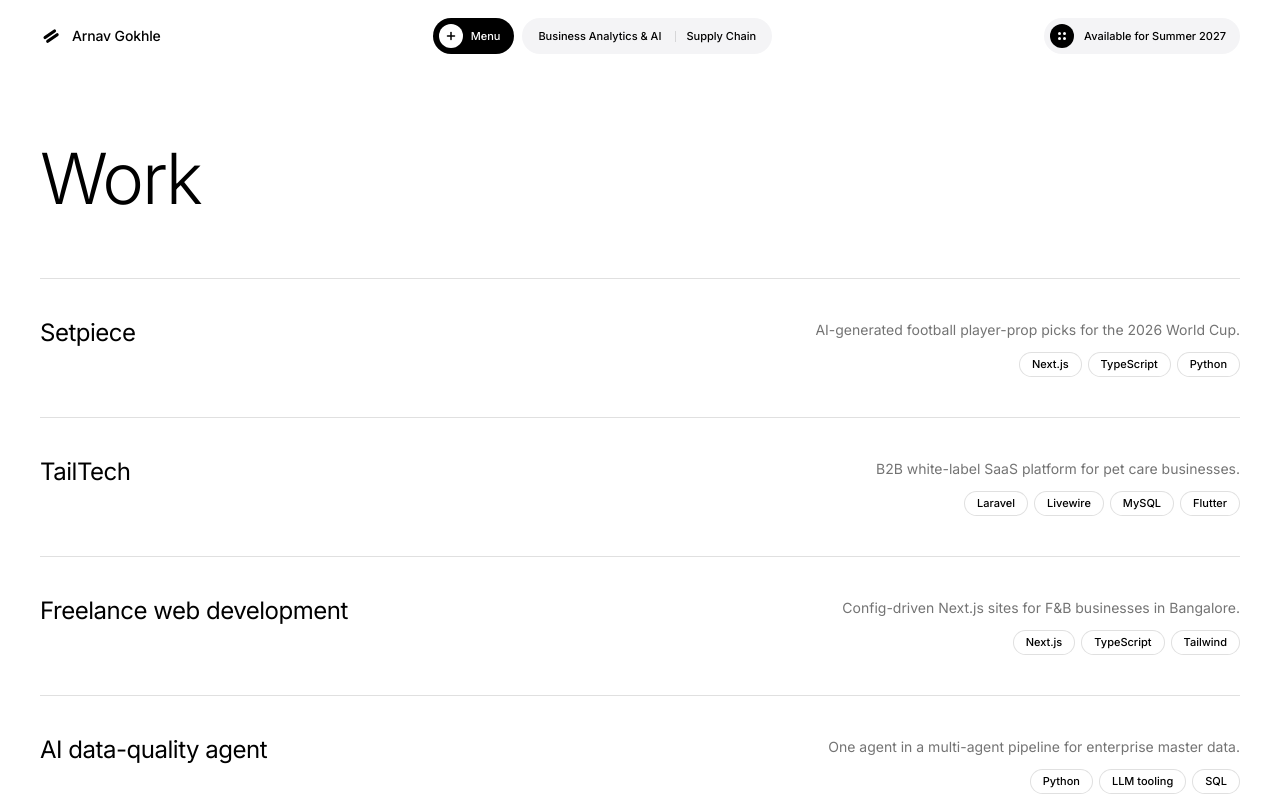
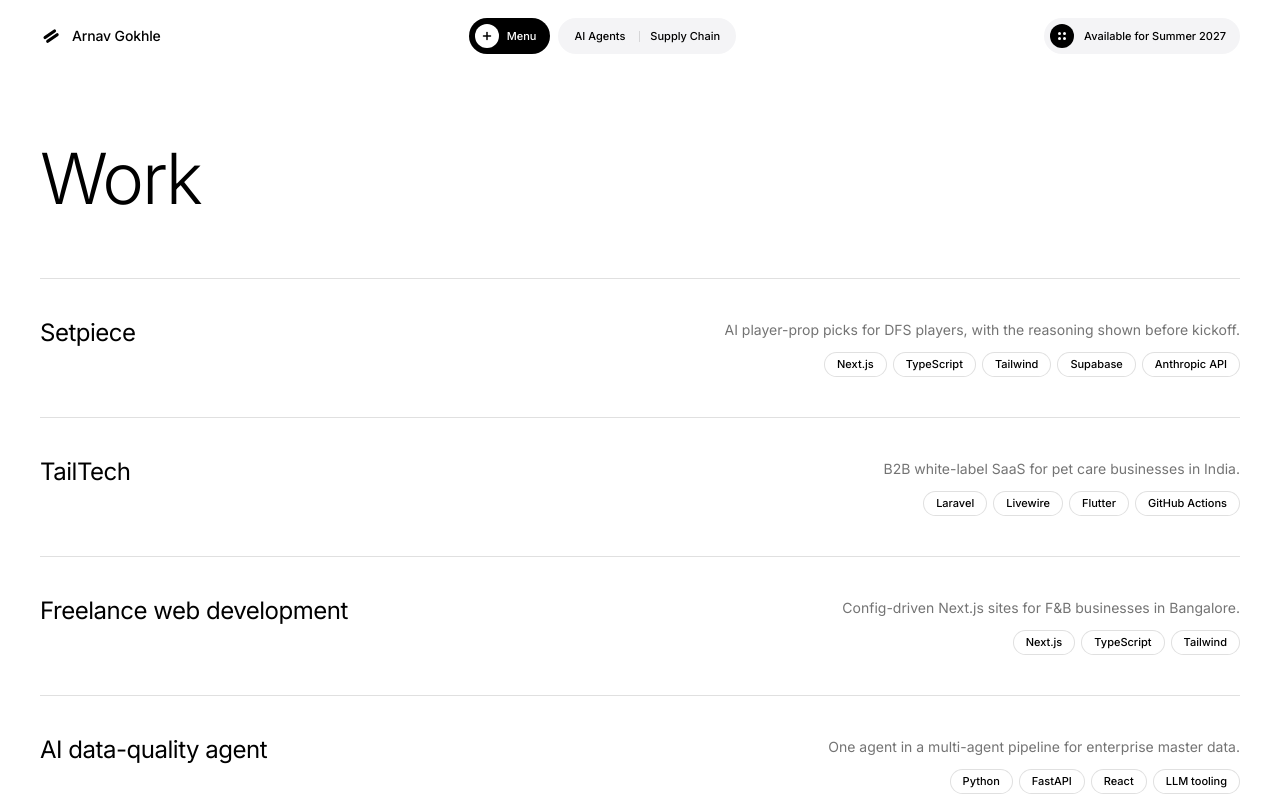
Before and after one commit to arnavgokhle/Portfolio, a React (Vite) app: page /work in a window 1280 px wide. Shown: the top 800 px of the page. Built offline with nearby package versions, Linux system fonts and the light colour scheme.

Commit message:
Fill in real site, about, and project content
Co-Authored-By: Claude Fable 5.1 <noreply@anthropic.com>

```diff
--- a/src/content/projects.js
+++ b/src/content/projects.js
@@ -1,39 +1,41 @@
-// TODO: replace the placeholder prose below with your own writing.
-// The structure and metadata (slug, role, timeframe, stack, links) are what
-// the pages depend on. Adding a project = adding one object to this array.
+// TODO: "client-sites" still has placeholder prose. The other three are written
+// from your notes; edit freely. Adding a project = adding one object here.
+//
+// Note on "data-quality-agent": keep it at the architecture level. No client
+// names, internal project names, specific tables, or rule counts.
 
 export const projects = [
   {
     slug: 'setpiece',
     title: 'Setpiece',
-    tagline: 'AI-generated football player-prop picks for the 2026 World Cup.',
+    tagline: 'AI player-prop picks for DFS players, with the reasoning shown before kickoff.',
     role: 'Founder',
-    timeframe: '2025 – 2026',
-    stack: ['Next.js', 'TypeScript', 'Python'],
+    timeframe: 'Summer 2026',
+    stack: ['Next.js', 'TypeScript', 'Tailwind', 'Supabase', 'Anthropic API'],
     links: {
-      live: 'https://setpiece.example.com',
+      live: 'https://setpiecepicks.com',
       repo: '',
     },
     sections: [
       {
         heading: 'What it does',
         body: [
-          'Setpiece is a consumer product that turns match data into a short daily list of player-prop picks: shots on target, tackles, passes, cards. It is built around the 2026 World Cup, where a compressed schedule and unfamiliar matchups make the usual gut-feel approach unreliable.',
-          'Users open the app, see the picks for the day with a confidence level and a one-line rationale, and can drill into the numbers behind each one. The goal is to make a sound, data-backed pick legible in under ten seconds.',
+          'Setpiece publishes football player-prop picks for daily fantasy players on PrizePicks, Underdog, and Betr. Each pick goes out before kickoff with the reasoning behind it, and every result is tracked publicly with a timestamp, so the record is there for anyone to check.',
+          'DFS picks are usually sold with confidence nobody has earned. Setpiece is built on the opposite premise: show the work, and stay quiet when the data does not support a call. That restraint is the product.',
         ],
       },
       {
-        heading: 'How the picks engine works',
+        heading: 'How Scout works',
         body: [
-          'A Python service ingests fixture, lineup, and per-player event data, then builds rolling per-90 features for each player against the opponent profile. A model layer scores each candidate prop and only surfaces picks where the modelled edge clears a threshold.',
-          'The Next.js front end consumes a versioned JSON contract, so the model can be retrained or swapped without touching the UI. Every pick is stored with the inputs that produced it, which makes post-match review straightforward.',
+          'The picks engine is called Scout. It pulls player data for roughly 4,300 players across seven leagues, plus tournament data from the 2018 and 2022 World Cups, Euro 2024, and Copa America 2024. Data comes from FBref, API-Football, and The Odds API.',
+          'For each fixture Scout builds a player profile against the opponent, compares it to the posted line, and drafts a pick with its reasoning through the Anthropic API. If the modelled edge or the underlying sample is thin, it skips the prop rather than publishing a weak call. Picks, reasoning, and results are stored in Supabase and served by a Next.js front end.',
         ],
       },
       {
         heading: 'What shipping it taught me',
         body: [
-          'Being the only person on the project meant owning the full loop: data pipeline, model, product, and the boring parts like caching and error states. The hardest problems were not modelling problems; they were about deciding what not to show.',
-          'The other lesson was about cadence. A live tournament is an unforgiving deadline, and shipping something narrow and correct every day beat shipping something ambitious once.',
+          'The hard part was not generating picks. It was deciding when not to, and building the product so that restraint is visible instead of looking like a gap in coverage.',
+          'A live tournament is an unforgiving deadline. Publishing something narrow and defensible every match day beat publishing something ambitious once.',
         ],
       },
     ],
@@ -41,10 +43,10 @@ export const projects = [
   {
     slug: 'tailtech',
     title: 'TailTech',
-    tagline: 'B2B white-label SaaS platform for pet care businesses.',
-    role: 'Contributor',
+    tagline: 'B2B white-label SaaS for pet care businesses in India.',
+    role: 'Technical co-founder',
     timeframe: '2025 – present',
-    stack: ['Laravel', 'Livewire', 'MySQL', 'Flutter'],
+    stack: ['Laravel', 'Livewire', 'Flutter', 'GitHub Actions'],
     links: {
       live: '',
       repo: '',
@@ -53,22 +55,22 @@ export const projects = [
       {
         heading: 'The problem',
         body: [
-          'Independent pet groomers and boarding businesses run on WhatsApp, notebooks, and memory. Bookings get double-scheduled, customers forget appointments, and there is no branded surface a business can point its customers to.',
-          'TailTech gives each business its own branded booking experience and back office without requiring them to build or maintain software.',
+          'Small pet care businesses in India were being asked to choose between a spreadsheet and enterprise pricing. Groomers and boarders run on WhatsApp and memory, and there is no branded surface they can point customers to.',
+          'TailTech gives each business its own branded booking app and back office without them building or maintaining software. Revenue is 6% of GMV, split at source. The product is currently pre-revenue with the app in a staging environment.',
         ],
       },
       {
         heading: 'Architecture',
         body: [
-          'The platform is a multi-tenant Laravel application. A partner onboards through a guided wizard, uploads a logo and service photos, and receives a business code that customers use to reach their branded storefront. Tenant data is scoped at the query layer so a single deployment serves every partner.',
-          'Livewire handles the interactive admin surfaces without a separate front-end build, which keeps the operational footprint small for a lean team.',
+          'The platform is a multi-tenant Laravel and Livewire application. An owner completes a six-step self-serve onboarding wizard, and their branded app provisions automatically through GitHub Actions.',
+          'The mobile app started as per-tenant Gradle flavors, one build per business. That did not scale, so it moved to a single Flutter app that brands itself at runtime from the tenant configuration. One build now serves every partner.',
         ],
       },
       {
         heading: 'My contributions',
         body: [
-          'I worked on the partner onboarding flow, including validation for required brand assets, the service-photo upload step, and the copy and UI changes that replaced a per-tenant app build with the shared business-code model.',
-          'I also spent time on the mobile companion app and on consolidating diverging forks of the codebase into one maintainable repository.',
+          'I built the onboarding pipeline end to end: the wizard, its validation, and the automated provisioning behind it. I led the pivot from per-tenant builds to the runtime-branded Flutter app.',
+          'On the app side I built the business-switching UX, role-based access, and a token-based design system so tenant branding is applied consistently instead of overridden screen by screen.',
         ],
       },
     ],
@@ -88,7 +90,7 @@ export const projects = [
       {
         heading: 'The offer',
         body: [
-          'Small cafes and restaurants in Bangalore needed a fast, good-looking site with a menu, hours, location, and a way to reach them. Most had been quoted agency prices for a template. I offered a fixed-scope build with a short turnaround and handled everything from first outreach to final QA.',
+          'A cafe owner needed a website and the quotes he was getting were absurd. Small cafes and restaurants in Bangalore need a fast, good-looking site with a menu, hours, location, and a way to get in touch. I offered a fixed-scope build with a short turnaround and handled everything from first outreach to final QA.',
           'Two to three clients shipped on this model, each with full ownership of their content after launch.',
         ],
       },
@@ -103,7 +105,7 @@ export const projects = [
         heading: 'Results',
         body: [
           'Clients went from no web presence, or an outdated listing, to a mobile-first site they could share directly with customers. Turnaround per site dropped with each iteration of the shared codebase.',
-          'The bigger result was the process: scoping, communicating, and closing work end to end, which is not something a classroom project teaches.',
+          'The bigger result was the process: scoping, communicating, and closing work end to end.',
         ],
       },
     ],
@@ -112,9 +114,9 @@ export const projects = [
     slug: 'data-quality-agent',
     title: 'AI data-quality agent',
     tagline: 'One agent in a multi-agent pipeline for enterprise master data.',
-    role: 'Intern project',
-    timeframe: 'Summer 2026',
-    stack: ['Python', 'LLM tooling', 'SQL'],
+    role: 'Analyst, KPMG Digital Lighthouse',
+    timeframe: '2026', // TODO: confirm dates
+    stack: ['Python', 'FastAPI', 'React', 'LLM tooling'],
     links: {
       live: '',
       repo: '',
@@ -123,20 +125,21 @@ export const projects = [
       {
         heading: 'The problem',
         body: [
-          'Master data in large organisations accumulates inconsistencies over years: duplicate records, conflicting attributes, missing fields, and values that drift away from an agreed standard. Cleaning it manually does not scale, and rule-based checks miss anything the rules did not anticipate.',
+          'Master data in large organisations accumulates inconsistencies over years: duplicates, conflicting attributes, missing fields, and values drifting from an agreed standard. Generic null checks catch almost none of the issues that matter to the business.',
+          'This agent is one stage in a multi-agent pipeline for enterprise master data. Its job is to generate data-quality rules that reflect how the business actually uses the data.',
         ],
       },
       {
         heading: 'Approach',
         body: [
-          'The project was a multi-agent pipeline in which each agent owns one stage of the workflow. The data-quality agent I built sits early in that pipeline. It profiles incoming records, flags likely issues by category, proposes a correction with a confidence score, and hands ambiguous cases to a human reviewer rather than guessing.',
-          'The design kept the language model at the reasoning layer and kept deterministic checks in code. Every proposed change carried a rationale, and nothing was written back without passing a validation step.',
+          'The agent generates rules across six data-quality dimensions using business-grounded logic rather than structural checks alone. It runs on a FastAPI backend with a React front end, and the LLM layer is model-agnostic so the underlying model can be swapped without touching the pipeline.',
+          'The part worth writing about is the schema architecture. The first version had a hardcoded list of tables. That became an uploadable schema file that hot-reloads on the server, so the agent adapts to a new client instance without a code change or a restart.',
         ],
       },
       {
         heading: 'What I took from it',
         body: [
-          'Agents are most useful when their scope is narrow and their output is verifiable. The most valuable engineering time went into evaluation: building a labelled set of known issues and measuring precision before worrying about coverage.',
+          'Generating rules was not the interesting problem. Making the system adapt to a new client with no engineering work was. The most valuable time went into that boundary between configuration and code.',
         ],
       },
     ],
--- a/src/content/site.js
+++ b/src/content/site.js
@@ -1,14 +1,13 @@
-// TODO: replace placeholder handles/links before going live.
 export const site = {
   name: 'Arnav Gokhle',
-  tagline: 'Business Analytics & AI @ UT Dallas',
+  tagline: 'Business Analytics & AI + Supply Chain @ UT Dallas',
   availability: 'Available for Summer 2027',
-  focus: ['Business Analytics & AI', 'Supply Chain'],
-  tags: ['AI Agents', 'Data & Analytics', 'Full-Stack'],
-  email: 'hello@arnavgokhle.com',
+  focus: ['AI Agents', 'Supply Chain'],
+  tags: ['AI Agents', 'Data & Analytics', 'Product'],
+  email: 'arnavgokhle@gmail.com',
   github: 'https://github.com/arnavgokhle',
-  linkedin: 'https://www.linkedin.com/in/arnavgokhle',
-  url: 'https://arnavgokhle.com',
+  linkedin: 'https://linkedin.com/in/arnavgokhle',
+  url: 'https://arnavgokhle.com', // TODO: confirm final domain
 }
 
 export const externalLinks = [
--- a/src/pages/About.jsx
+++ b/src/pages/About.jsx
@@ -4,30 +4,31 @@ import { site, externalLinks } from '../content/site.js'
 import { EASE } from '../hooks/useEntrance.js'
 import './About.css'
 
-// TODO: replace placeholder details (degree, dates, skills) before going live.
 const facts = [
   {
     group: 'Education',
     rows: [
-      { label: 'Degree', value: 'M.S. Business Analytics & AI, UT Dallas' },
-      { label: 'Concentration', value: 'Supply Chain' },
-      { label: 'Expected', value: '2027' },
+      { label: 'Degree', value: "Bachelor's, double major in Business Analytics & AI and Supply Chain Analytics" },
+      { label: 'School', value: 'UT Dallas, accelerated program' },
+      { label: 'GPA', value: '3.8' },
+      { label: 'Graduating', value: 'December 2027' },
     ],
   },
   {
     group: 'Current roles',
     rows: [
-      { label: 'Founder', value: 'Setpiece — AI player-prop picks for the 2026 World Cup' },
-      { label: 'Contributor', value: 'TailTech — white-label SaaS for pet care businesses' },
-      { label: 'Freelance', value: 'Web development for F&B businesses' },
+      { label: 'Analyst', value: 'KPMG Digital Lighthouse' },
+      { label: 'Founder', value: 'Setpiece (Summer 2026)' },
+      { label: 'Technical co-founder', value: 'TailTech' },
+      { label: 'Freelance', value: 'Web developer' },
     ],
   },
   {
     group: 'Skills',
     rows: [
-      { label: 'AI & agents', value: 'LLM tooling, multi-agent pipelines, evaluation' },
-      { label: 'Data', value: 'Python, SQL, analytics, forecasting' },
-      { label: 'Web', value: 'React, Next.js, TypeScript, Laravel, Livewire' },
+      { label: 'AI & agents', value: 'Claude API, multi-agent pipelines, prompt engineering across models, RAG, structured output enforcement' },
+      { label: 'Data', value: 'Python (Pandas, NumPy), SQL, Tableau, SAP S/4HANA, Monte Carlo simulation' },
+      { label: 'Web', value: 'Next.js, TypeScript, React, Tailwind, Supabase, Laravel, Flutter, Git, Vercel' },
     ],
   },
 ]
@@ -45,7 +46,7 @@ export default function About() {
 
   return (
     <>
-      <Seo title="About" description="About Arnav Gokhle — Business Analytics & AI graduate student at UT Dallas building AI agents, data products, and full-stack software." />
+      <Seo title="About" description="About Arnav Gokhle — Business Analytics & AI and Supply Chain Analytics at UT Dallas. Analyst at KPMG Digital Lighthouse, founder of Setpiece, technical co-founder at TailTech." />
       <section className="about page">
         <motion.h1 className="page-title" {...fade(0)}>
           About
@@ -53,14 +54,26 @@ export default function About() {
 
         <motion.div className="about__bio" {...fade(1)}>
           <p>
-            I'm Arnav, a graduate student in Business Analytics & AI at UT Dallas
-            with a focus on supply chain. I like problems that sit between data and
-            product: figuring out what a model should say, then building the thing
-            that says it.
+            I study Business Analytics & AI and Supply Chain Analytics at UT Dallas,
+            graduating December 2027. Most of what I know about building software I
+            learned outside of class, because every project on this site started as
+            a problem someone actually had.
           </p>
           <p>
-            Outside coursework I run Setpiece, contribute to TailTech, and take on
-            freelance web work. I'm looking for an internship for summer 2027.
+            Setpiece exists because DFS picks are sold with confidence nobody has
+            earned, so I built an engine that shows its reasoning and stays quiet
+            when the data is thin. TailTech exists because small pet care businesses
+            in India were being asked to choose between a spreadsheet and enterprise
+            pricing. The restaurant sites exist because a cafe owner needed a website
+            and the quotes he was getting were absurd. The KPMG work is the same
+            instinct applied to enterprise data: the interesting part wasn't
+            generating rules, it was making the system adapt to a new client without
+            a code change.
+          </p>
+          <p>
+            Before this I captained a Division 1 cricket side for four years and ran
+            a kitchen as head chef, which is where I learned that shipping on time is
+            a skill separate from being right.
           </p>
         </motion.div>
 
--- a/src/pages/Home.jsx
+++ b/src/pages/Home.jsx
@@ -11,7 +11,7 @@ export default function Home() {
 
   return (
     <>
-      <Seo description="Arnav Gokhle — Business Analytics & AI at UT Dallas. I build AI agents, data products, and full-stack software, and ship them." />
+      <Seo description="Arnav Gokhle — Business Analytics & AI and Supply Chain at UT Dallas. I build AI agents, data products, and software people actually use, and ship them." />
       <section className="hero">
         <HeroVideo />
 
```
